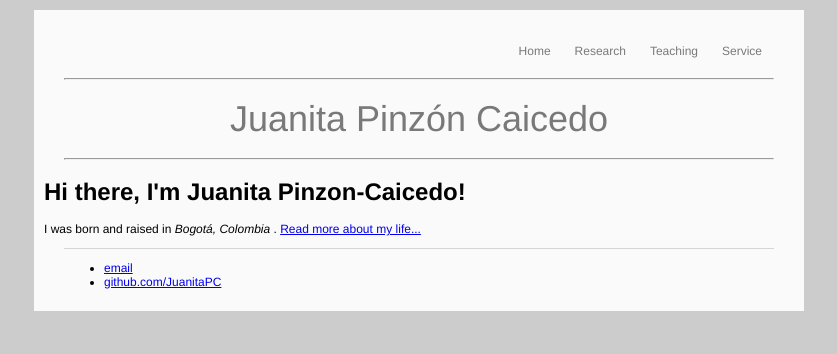
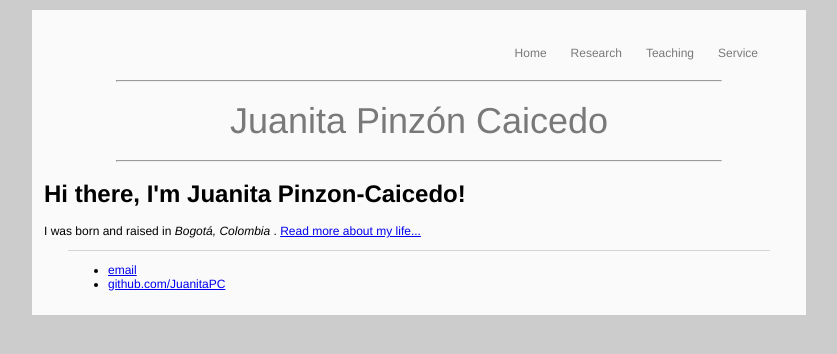
Before and after one commit to JuanitaPC/JuanitaPC.github.io, a Jekyll site: the page built from index.html, in a window 1280 px wide. Shown: the top 354 px of the page, without its empty margins (221-1058 px from the left). Built offline with Jekyll 4.4.1, drawn with Linux system fonts in a browser that asks for light colours.

Commit message:
Update main.css

```diff
--- a/css/main.css
+++ b/css/main.css
@@ -9,31 +9,31 @@ body {
 	color: black;
 }
 .contenido{
-	margin-top: 10px;
-	margin-bottom: 10px;
+	margin-top: 0.5em;
+	margin-bottom: 0.5em;
 	margin-right: auto;
 	margin-left: auto;
 	background: rgb(250,250,250);
 	width: 750px;
-	padding: 10px;
+	padding: 1em;
 	min-height: 100%;
 	position: relative;
 }
 nav{
-	margin-right: 20px;
-	margin-left: 20px;
+	margin-right: 2em;
+	margin-left: 2em;
 	font-size: 1em;
 }
 header{
 	text-align: center;
-	margin-right: 20px;
-	margin-left: 20px;
+	margin-right: 2em;
+	margin-left: 2em;
 	font-size: 3em;
 	color: rgb(121, 121, 121);
 }
 footer {
-	margin-right: 20px;
-	margin-left: 20px;
+	margin-right: 2em;
+	margin-left: 2em;
 	border-top: 1px solid #d5d5d5;
 	font-size: 1em;
 }
@@ -49,7 +49,7 @@ nav li a{
 	text-decoration: none;
 	color: rgb(121, 121, 121);
 }
-li a.active {
+nav li a:active {
     color: rgb(0, 153, 255);
 }
 
```
